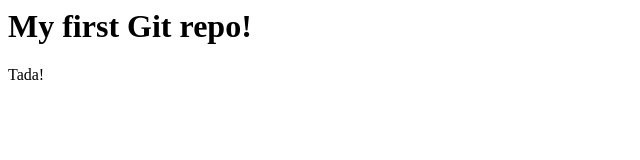
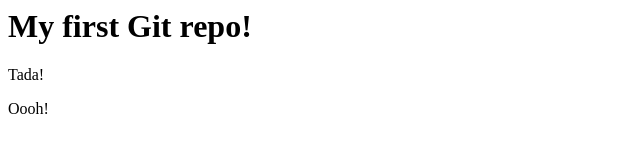
Before and after one commit to mjhaney/git-demo, a plain HTML site: page index.html in a window 1280 px wide. Shown: the full height of the page, 0-640 px from the left. Drawn offline with Linux system fonts and the light colour scheme.

Commit message:
Adding and committing to local repo via VS Code.

```diff
--- a/index.html
+++ b/index.html
@@ -3,5 +3,6 @@
     <body>
         <h1>My first Git repo!</h1>
         <p>Tada!</p>
+        <p>Oooh!</p>
     </body>
 </html>
```
Also changed, not shown: 1 other file.
